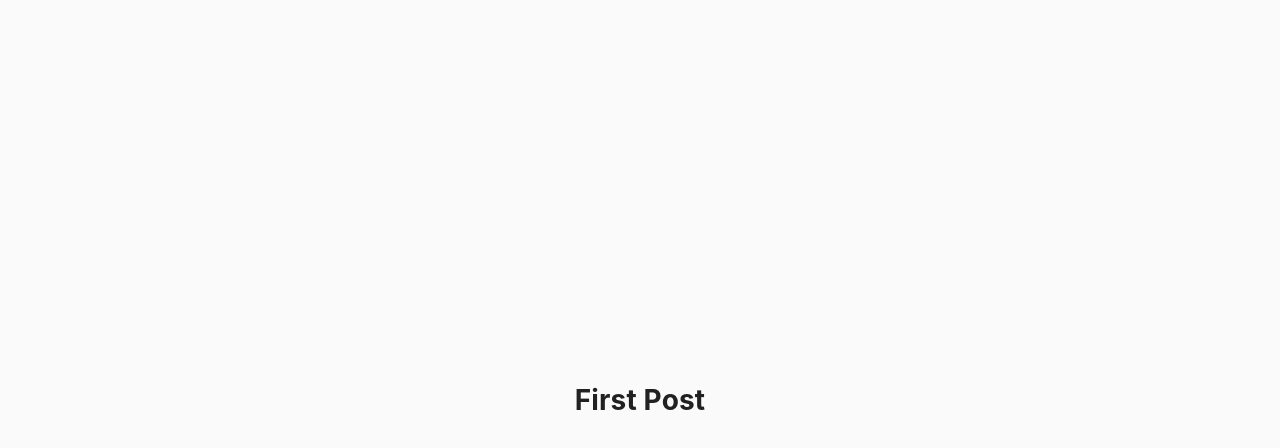
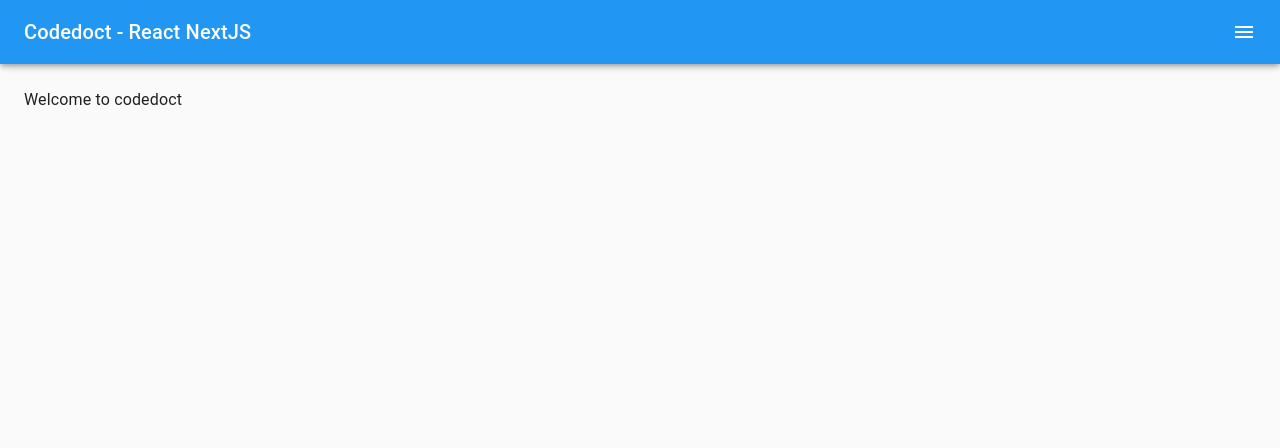
Before and after one commit to codedoct/blog-react_next_10.0.0, a Next.js app: page / in a window 1280 px wide. Shown: the top 448 px of the page. Built offline with nearby package versions, Linux system fonts and the light colour scheme.

Commit message:
add header default

```diff
--- /dev/null
+++ b/components/Global/Drawer.js
@@ -0,0 +1,63 @@
+import { makeStyles, useTheme } from '@material-ui/core/styles'
+import Drawer from '@material-ui/core/Drawer'
+import List from '@material-ui/core/List'
+import Divider from '@material-ui/core/Divider'
+import IconButton from '@material-ui/core/IconButton'
+import ChevronLeftIcon from '@material-ui/icons/ChevronLeft'
+import ChevronRightIcon from '@material-ui/icons/ChevronRight'
+import ListItem from '@material-ui/core/ListItem'
+import ListItemIcon from '@material-ui/core/ListItemIcon'
+import ListItemText from '@material-ui/core/ListItemText'
+import PersonIcon from '@material-ui/icons/Person'
+
+const drawerWidth = 240
+
+const useStyles = makeStyles((theme) => ({
+  drawer: {
+    width: drawerWidth,
+    flexShrink: 0
+  },
+  drawerPaper: {
+    width: drawerWidth
+  },
+  drawerHeader: {
+    display: 'flex',
+    alignItems: 'center',
+    padding: theme.spacing(0, 1),
+    // necessary for content to be below app bar
+    ...theme.mixins.toolbar,
+    justifyContent: 'flex-start'
+  }
+}))
+
+const GlobalDrawer = ({handleDrawerClose, open}) => {
+  const classes = useStyles()
+  const theme = useTheme()
+
+  return (
+    <Drawer
+      className={classes.drawer}
+      variant="persistent"
+      anchor="right"
+      open={open}
+      classes={{
+        paper: classes.drawerPaper
+      }}
+    >
+      <div className={classes.drawerHeader}>
+        <IconButton onClick={handleDrawerClose}>
+          {theme.direction === 'rtl' ? <ChevronLeftIcon /> : <ChevronRightIcon />}
+        </IconButton>
+      </div>
+      <Divider />
+      <List>
+        <ListItem button>
+          <ListItemIcon><PersonIcon /></ListItemIcon>
+          <ListItemText primary="Profile" />
+        </ListItem>
+      </List>
+    </Drawer>
+  )
+}
+
+export default GlobalDrawer
--- /dev/null
+++ b/components/Header/Default.js
@@ -0,0 +1,62 @@
+import clsx from 'clsx'
+import { makeStyles } from '@material-ui/core/styles'
+import AppBar from '@material-ui/core/AppBar'
+import Toolbar from '@material-ui/core/Toolbar'
+import Typography from '@material-ui/core/Typography'
+import MenuIcon from '@material-ui/icons/Menu'
+import IconButton from '@material-ui/core/IconButton'
+
+const drawerWidth = 240
+
+const useStyles = makeStyles((theme) => ({
+  appBar: {
+    transition: theme.transitions.create(['margin', 'width'], {
+      easing: theme.transitions.easing.sharp,
+      duration: theme.transitions.duration.leavingScreen
+    })
+  },
+  appBarShift: {
+    width: `calc(100% - ${drawerWidth}px)`,
+    transition: theme.transitions.create(['margin', 'width'], {
+      easing: theme.transitions.easing.easeOut,
+      duration: theme.transitions.duration.enteringScreen
+    }),
+    marginRight: drawerWidth
+  },
+  title: {
+    flexGrow: 1
+  },
+  hide: {
+    display: 'none'
+  }
+}))
+
+const HeaderDefault = ({handleDrawerOpen, open}) => {
+  const classes = useStyles()
+
+  return (
+    <AppBar
+      position="fixed"
+      className={clsx(classes.appBar, {
+        [classes.appBarShift]: open
+      })}
+    >
+      <Toolbar>
+        <Typography variant="h6" noWrap className={classes.title}>
+          Codedoct - React NextJS
+        </Typography>
+        <IconButton
+          color="inherit"
+          aria-label="open drawer"
+          edge="end"
+          onClick={handleDrawerOpen}
+          className={clsx(open && classes.hide)}
+        >
+          <MenuIcon />
+        </IconButton>
+      </Toolbar>
+    </AppBar>
+  )
+}
+
+export default HeaderDefault
--- a/layouts/default.js
+++ b/layouts/default.js
@@ -1,12 +1,71 @@
+import React from 'react'
 import Head from 'next/head'
+import clsx from 'clsx'
+import { makeStyles } from '@material-ui/core/styles'
+import HeaderDefault from '../components/Header/Default'
+import Drawer from '../components/Global/Drawer'
+
+const drawerWidth = 240
+
+const useStyles = makeStyles((theme) => ({
+  root: {
+    display: 'flex'
+  },
+  drawerHeader: {
+    display: 'flex',
+    alignItems: 'center',
+    padding: theme.spacing(0, 1),
+    // necessary for content to be below app bar
+    ...theme.mixins.toolbar,
+    justifyContent: 'flex-start'
+  },
+  content: {
+    flexGrow: 1,
+    padding: theme.spacing(3),
+    transition: theme.transitions.create('margin', {
+      easing: theme.transitions.easing.sharp,
+      duration: theme.transitions.duration.leavingScreen
+    }),
+    marginRight: -drawerWidth
+  },
+  contentShift: {
+    transition: theme.transitions.create('margin', {
+      easing: theme.transitions.easing.easeOut,
+      duration: theme.transitions.duration.enteringScreen
+    }),
+    marginRight: 0
+  }
+}))
 
 const Layout = (props) => {
+  const classes = useStyles()
+  const [open, setOpen] = React.useState(false)
+
+  const handleDrawerOpen = () => {
+    setOpen(true)
+  }
+
+  const handleDrawerClose = () => {
+    setOpen(false)
+  }
+
   return (
     <>
       <Head>
         <title>{props.meta_title}</title>
       </Head>
-      <div>{props.children}</div>
+      <div className={classes.root}>
+        <HeaderDefault handleDrawerOpen={handleDrawerOpen} open={open}/>
+        <main
+          className={clsx(classes.content, {
+            [classes.contentShift]: open
+          })}
+        >
+          <div className={classes.drawerHeader} />
+          <div>{props.children}</div>
+        </main>
+        <Drawer handleDrawerClose={handleDrawerClose} open={open}/>
+      </div>
     </>
   )
 }
--- a/pages/Home.module.scss
+++ /dev/null
@@ -1,8 +0,0 @@
-.container {
-  min-height: 100vh;
-  padding: 0 0.5rem;
-  display: flex;
-  flex-direction: column;
-  justify-content: center;
-  align-items: center;
-}
--- a/pages/index.js
+++ b/pages/index.js
@@ -1,12 +1,12 @@
-import styles from './Home.module.scss'
+import Typography from '@material-ui/core/Typography'
 import Layout from '../layouts/default'
 
 export default function Home() {
   return (
-    <div className={styles.container}>
-      <Layout meta_title="codedoct-react-nuxt">
-        <h1>First Post</h1>
-      </Layout>
-    </div>
+    <Layout meta_title="codedoct-react-nuxt">
+      <Typography paragraph>
+        Welcome to codedoct
+      </Typography>
+    </Layout>
   )
 }
--- a/styles/theme.js
+++ b/styles/theme.js
@@ -3,7 +3,7 @@
 const theme = createMuiTheme({
   palette: {
     primary: {
-      main: "#e43a47"
+      main: "#2196f3"
     }
   }
 })
```
